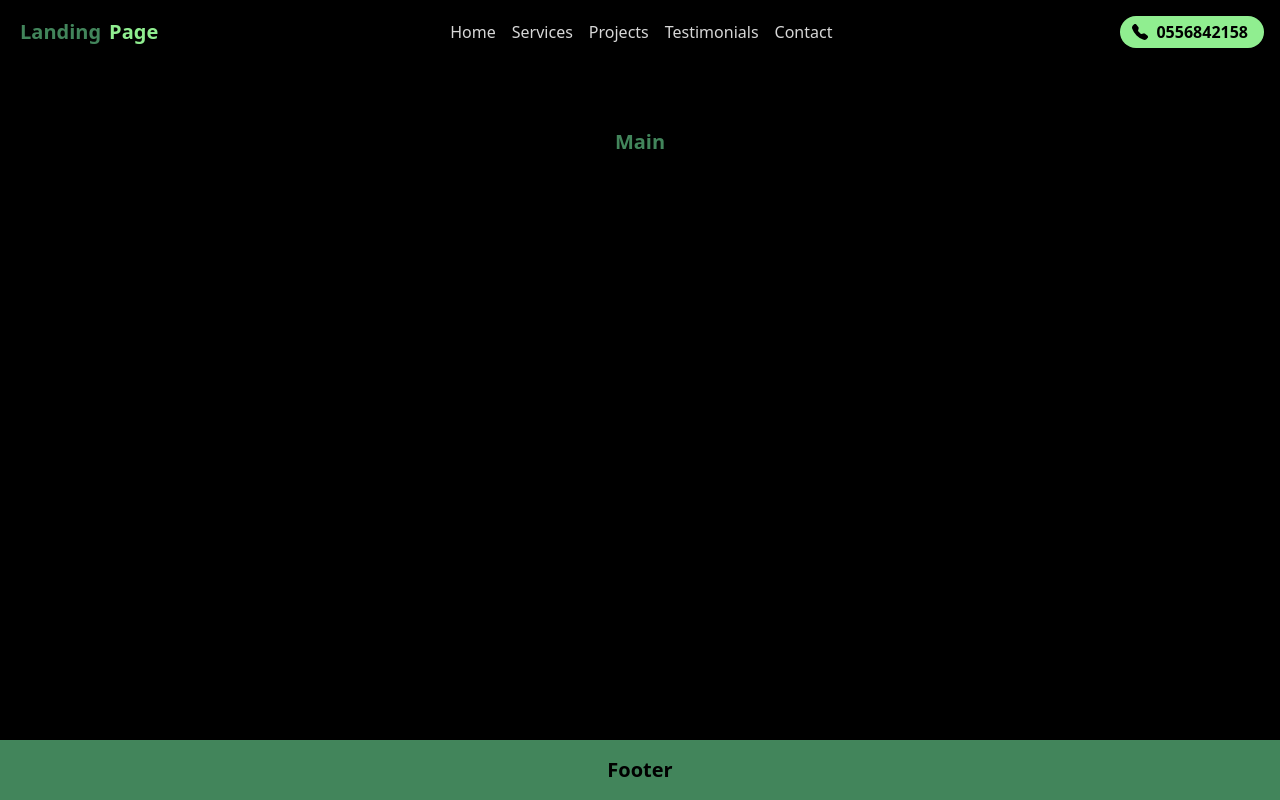
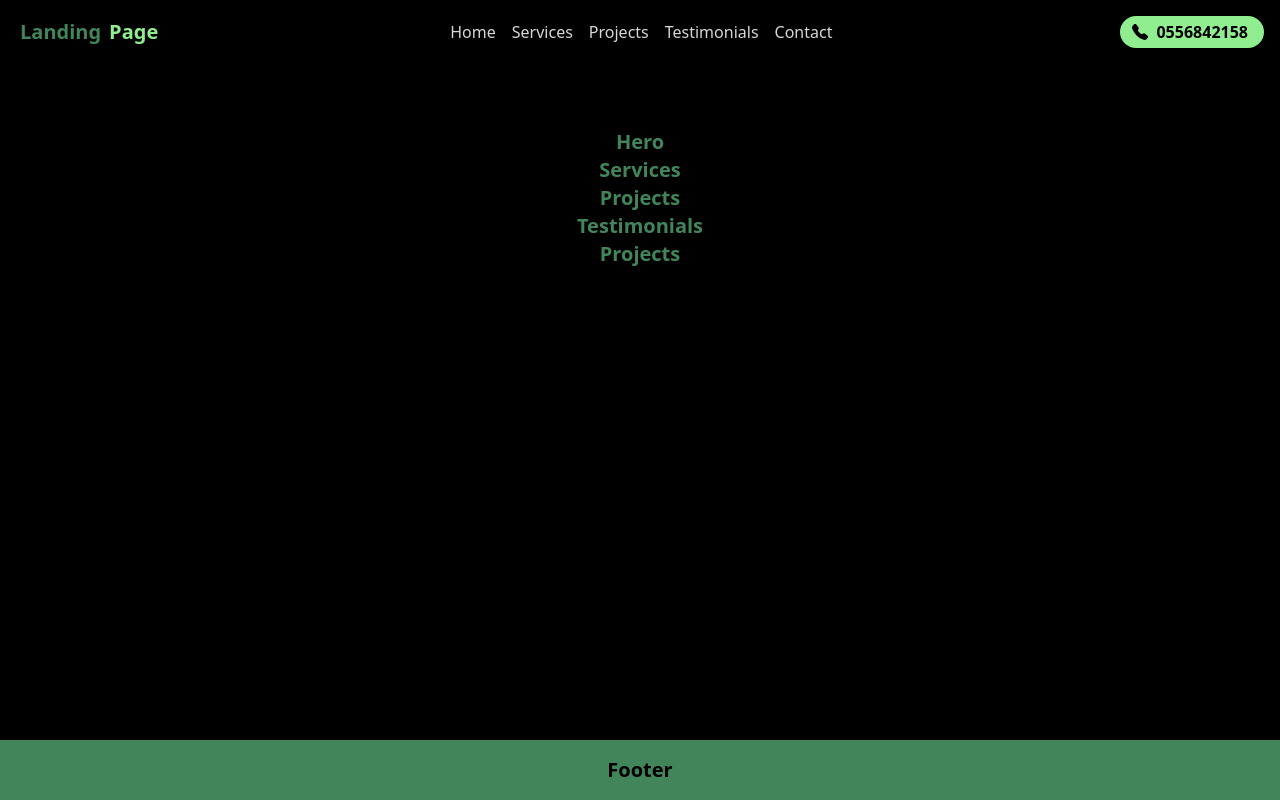
Before and after one commit to nemo256/landy, a Next.js app: page / in a window 1280 px wide. Built offline with nearby package versions, Linux system fonts and the light colour scheme.

Commit message:
updated project layout!

```diff
--- /dev/null
+++ b/components/Contact.jsx
@@ -0,0 +1,7 @@
+const Projects = () => {
+  return (
+    <h1 className="text-center text-xl font-bold">Projects</h1>
+  )
+}
+
+export default Projects
--- a/components/Hero.jsx
+++ b/components/Hero.jsx
@@ -1,5 +1,7 @@
-export default function Hero() {
+const Hero = () => {
   return (
     <h1 className="text-center text-xl font-bold">Hero</h1>
   )
 }
+
+export default Hero
--- a/components/Main.jsx
+++ b/components/Main.jsx
@@ -1,6 +1,19 @@
+// custom imports
+import Hero from './Hero'
+import Services from './Services'
+import Projects from './Projects'
+import Testimonials from './Testimonials'
+import Contact from './Contact'
+
 const Main = () => {
   return (
-    <main className="flex-grow sm:text-l md:text-xl bg-primary text-secondary text-center p-16 font-bold">Main</main>
+    <main className="flex-grow sm:text-l md:text-xl bg-primary text-secondary text-center p-16 font-bold">
+      <Hero />
+      <Services />
+      <Projects />
+      <Testimonials />
+      <Contact />
+    </main>
   )
 }
 
--- /dev/null
+++ b/components/Projects.jsx
@@ -0,0 +1,7 @@
+const Projects = () => {
+  return (
+    <h1 className="text-center text-xl font-bold">Projects</h1>
+  )
+}
+
+export default Projects
```
Also changed, not shown: 1 other file (tests, documents, lock files or other folders).
